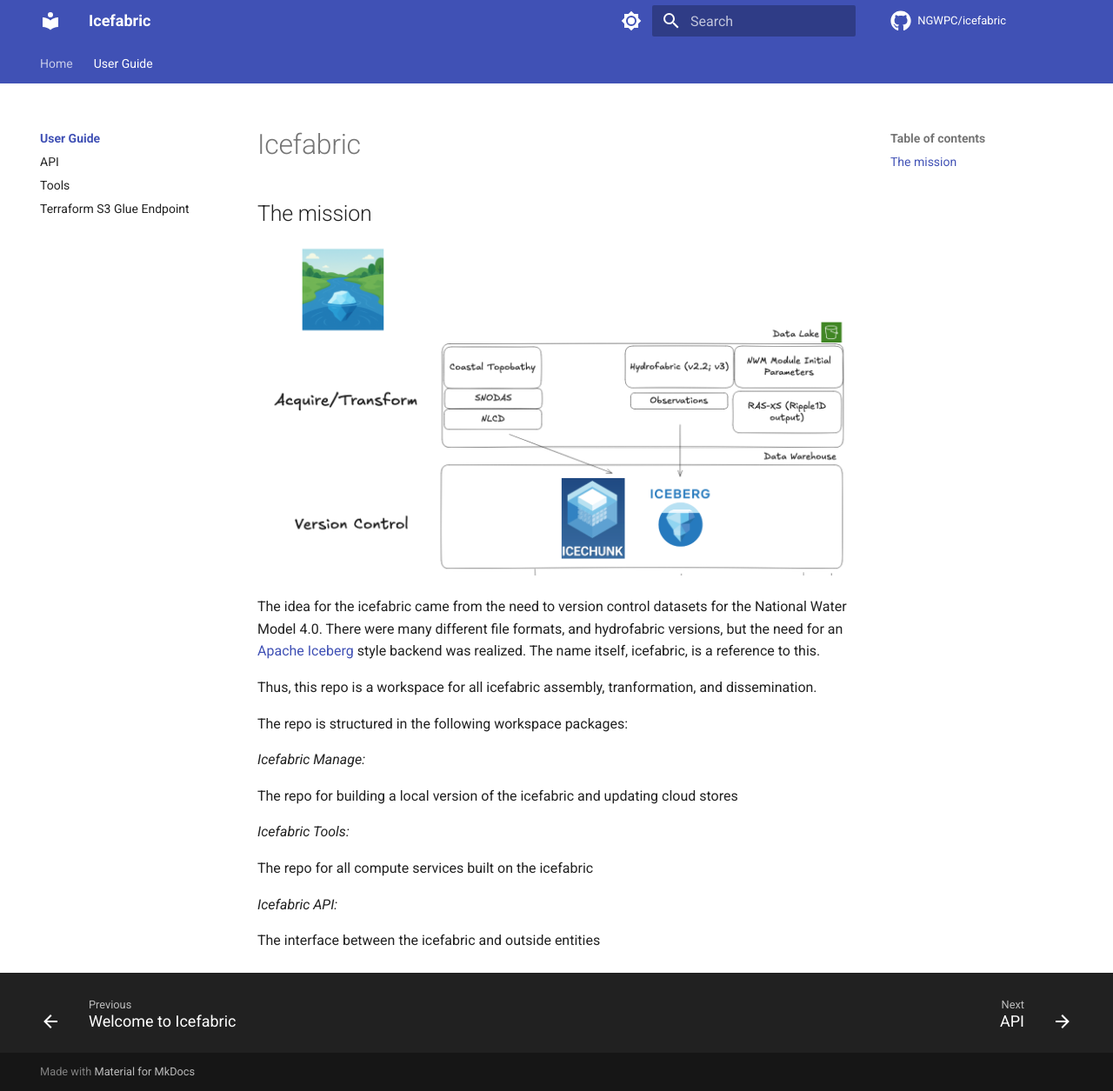
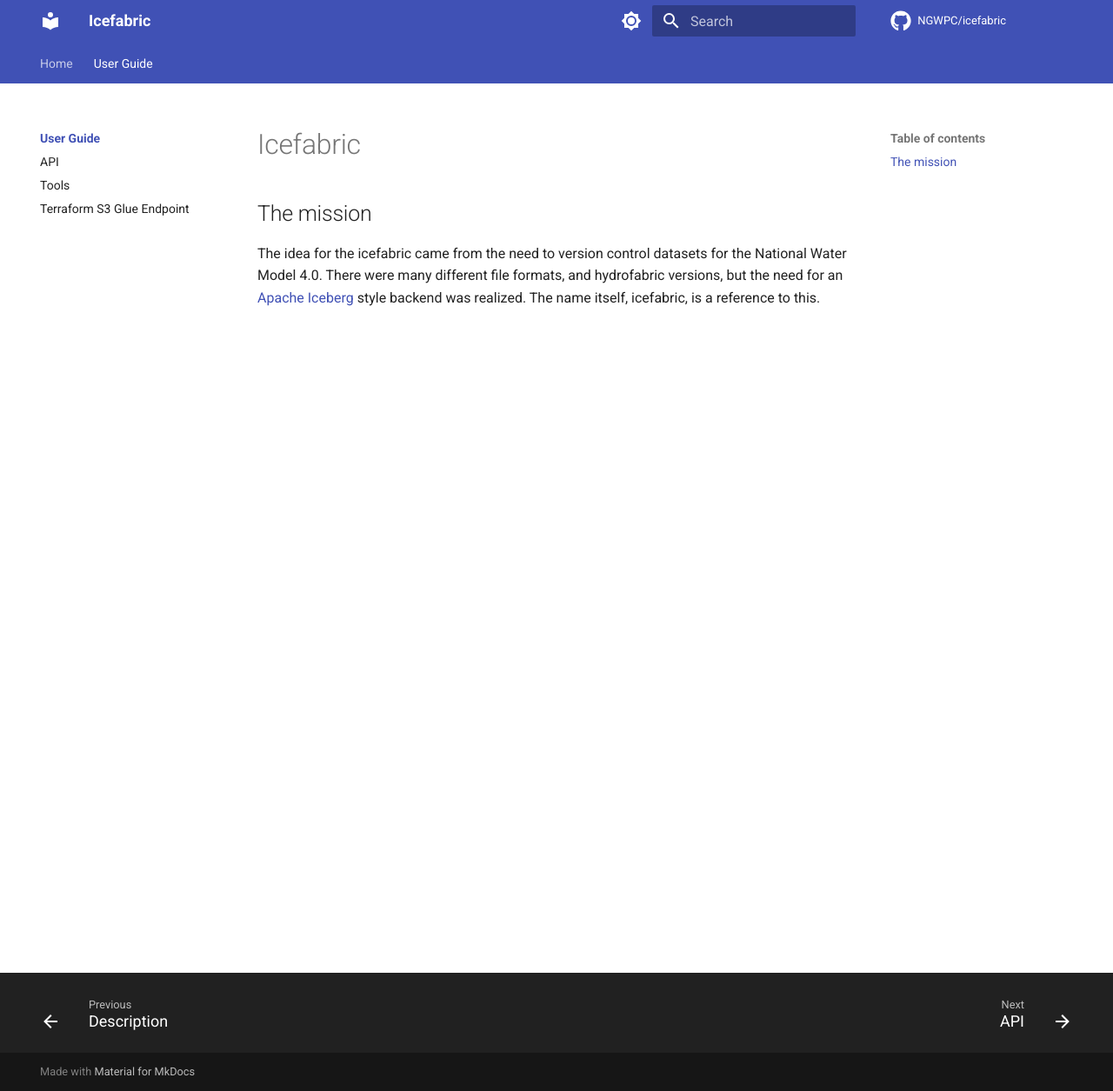
Before and after one commit to NGWPC/icefabric-archive, an MkDocs documentation site: the page built from docs/user_guide/index.md, in a window 1280 px wide and 1255 px high. Shown: the whole window at 87% size. Built offline with MkDocs 1.6.1 and Material for MkDocs 9.7.7, drawn with Linux system fonts in a browser that asks for light colours; comment, search, counter and statistics services are not loaded.

Commit message:
patch: added more docs, and example verbiage for PI-4 UAT

```diff
--- a/.pre-commit-config.yaml
+++ b/.pre-commit-config.yaml
@@ -7,6 +7,7 @@
       - id: end-of-file-fixer
         exclude: LICENSE|\.csv$
       - id: check-yaml
+        exclude: mkdocs.yml$
       - id: debug-statements
 
   - repo: https://github.com/astral-sh/ruff-pre-commit
--- a/docs/user_guide/index.md
+++ b/docs/user_guide/index.md
@@ -2,22 +2,4 @@
 
 ## The mission
 
-![A diagram describing the icefabric mission](../img/icefabric_mission.png)
-
 The idea for the icefabric came from the need to version control datasets for the National Water Model 4.0. There were many different file formats, and hydrofabric versions, but the need for an [Apache Iceberg](https://iceberg.apache.org/) style backend was realized. The name itself, icefabric, is a reference to this.
-
-Thus, this repo is a workspace for all icefabric assembly, tranformation, and dissemination.
-
-The repo is structured in the following workspace packages:
-
-*Icefabric Manage:*
-
-The repo for building a local version of the icefabric and updating cloud stores
-
-*Icefabric Tools:*
-
-The repo for all compute services built on the icefabric
-
-*Icefabric API:*
-
-The interface between the icefabric and outside entities
--- a/mkdocs.yml
+++ b/mkdocs.yml
@@ -32,6 +32,13 @@
       generic: true
   - pymdownx.highlight:
       anchor_linenums: true
+  - pymdownx.superfences:
+      custom_fences:
+        - name: mermaid
+          class: mermaid
+          format: !!python/name:pymdownx.superfences.fence_code_format
+  - pymdownx.tabbed:
+      alternate_style: true
   - pymdownx.inlinehilite
   - pymdownx.snippets
   - admonition
@@ -48,6 +55,7 @@
 nav:
   - Home:
     - index.md
+    - Description: description.md
   - User Guide:
     - user_guide/index.md
     - API: user_guide/icefabric_api.md
```
Also changed, not shown: docs/description.md (added, +98 -0 lines), docs/user_guide/terraform.md (+2 -2 lines), docs/img/icefabric_version.png (added), 3 other files.
